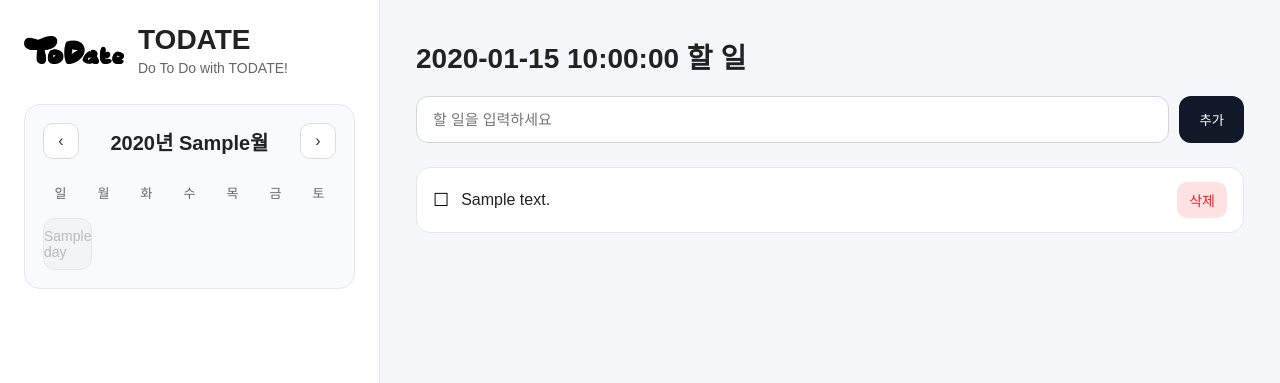
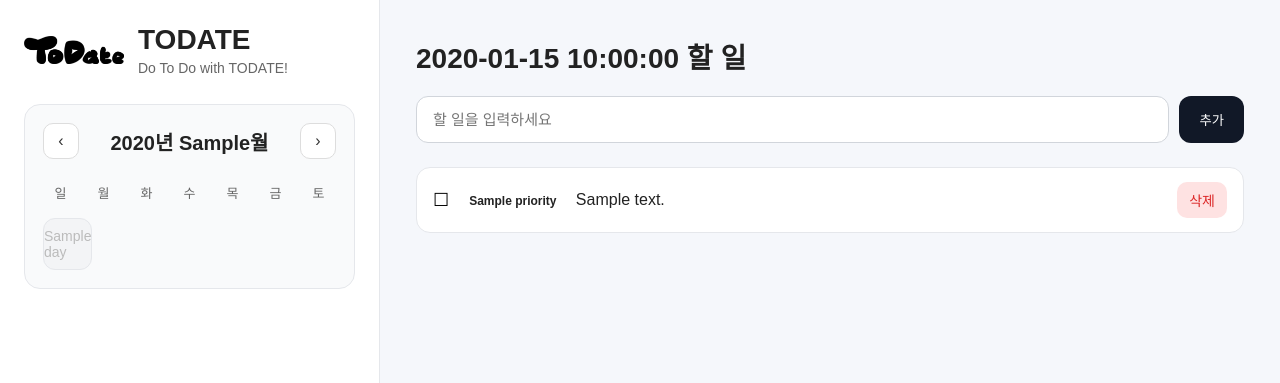
Before and after one commit to kilthecow/TODATE, a Flask app: template templates/index.html in a window 1280 px wide. Shown: the top 383 px of the page. Run offline with Flask 3, Linux system fonts and the light colour scheme; the template is opened without the code that fills it: most values are stand-ins (such as "Sample title", 1, 10 or a date in 2020).

Commit message:
프론트엔드 수정

```diff
--- a/static/style.css
+++ b/static/style.css
@@ -224,3 +224,23 @@ body {
     border-radius: 14px;
     padding: 20px;
 }
+
+.priority-badge {
+    padding: 3px 8px;
+    border-radius: 10px;
+    font-size: 12px;
+    margin-right: 8px;
+    font-weight: bold;
+}
+
+.priority-high {
+    background-color: #ffdddd;
+}
+
+.priority-medium {
+    background-color: #fff0c2;
+}
+
+.priority-low {
+    background-color: #ddf4ff;
+}
--- a/templates/index.html
+++ b/templates/index.html
@@ -72,6 +72,9 @@
                                 {% if todo['done'] == 1 %}
                                     <span class="completed">{{ todo['content'] }}</span>
                                 {% else %}
+                                    <span class="priority-badge priority-{{ todo['priority'] }}">
+                                    {{ todo['priority'] }}
+                                    </span>
                                     <span>{{ todo['content'] }}</span>
                                 {% endif %}
                             </div>
```
